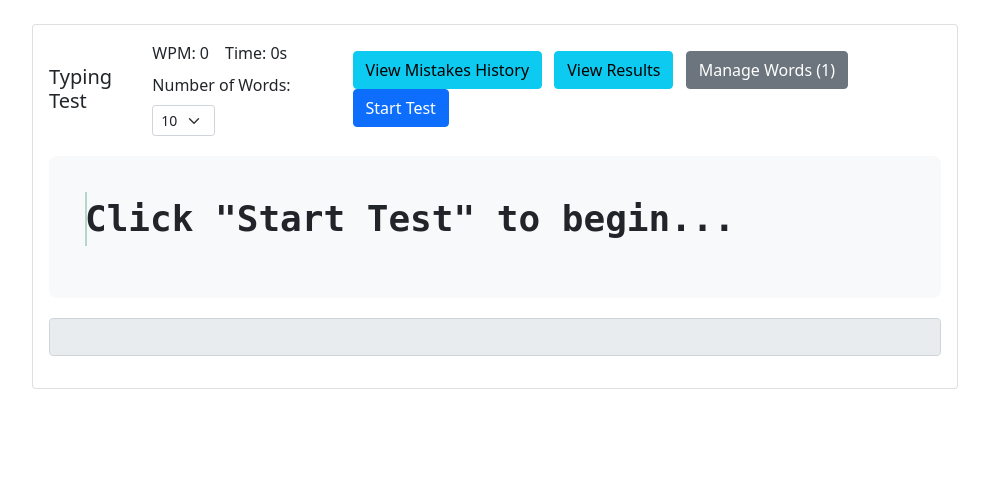
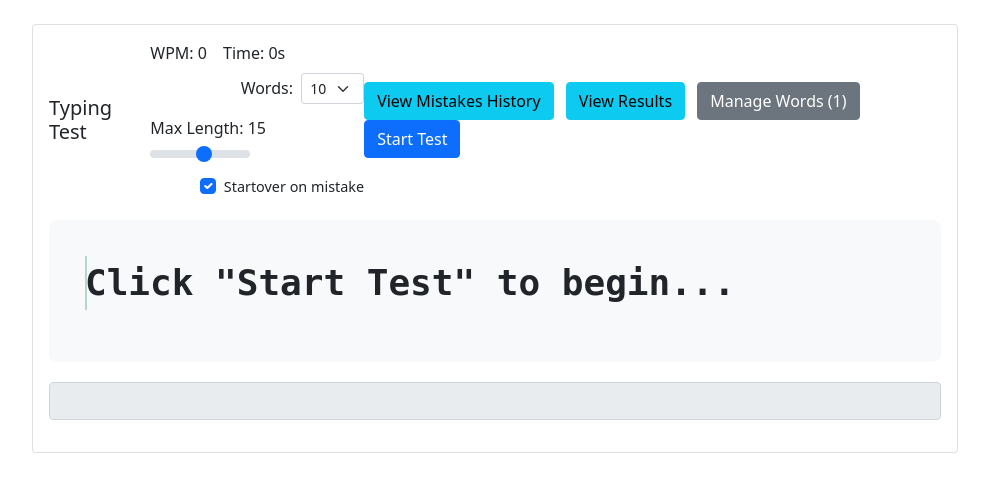
Before and after one commit to Aravindrajeev432/WPM-Tester, a Django app: page / in a window 1280 px wide. Shown: the part 62-554 px from the top of the page, without its empty margins (145-1134 px from the left). Run offline with Django 4.2, Linux system fonts and the light colour scheme; tables that the repository leaves empty hold one stand-in row (values such as "Sample post"); some libraries are stand-ins or nearby versions.

Commit message:
feat: enhance test configuration, statistics, and mistake analytics

```diff
--- a/typing_speed_tester/speed_test/templates/speed_test/home.html
+++ b/typing_speed_tester/speed_test/templates/speed_test/home.html
@@ -89,13 +89,25 @@
                             <div id="live-wpm" class="me-3">WPM: 0</div>
                             <div class="timer" id="timer">Time: 0s</div>
                         </div>
-                        <div class="mt-2">
-                            <label for="word-count" class="form-label">Number of Words:</label>
+                        <div class="mt-2 d-flex flex-column align-items-end">
+                            <div class="mb-2">
+                                <label for="word-count" class="form-label me-1">Words:</label>
                                 <select class="form-select form-select-sm d-inline-block w-auto" id="word-count">
                                     {% for i in "xxxxxxxxxxxxxxxx" %}
                                         <option value="{{ forloop.counter|add:9 }}">{{ forloop.counter|add:9 }}</option>
                                     {% endfor %}
                                 </select>
+                            </div>
+                            <div class="mb-2">
+                                <label for="max-word-length" class="form-label me-1 mb-0">Max Length: <span id="max-length-display">15</span></label>
+                                <input type="range" class="form-range d-inline-block align-middle" id="max-word-length" min="3" max="25" value="15" style="width: 100px;">
+                            </div>
+                            <div>
+                                <div class="form-check">
+                                    <input class="form-check-input" type="checkbox" id="startover-mistake" checked>
+                                    <label class="form-check-label" style="font-size: 0.9rem;" for="startover-mistake">Startover on mistake</label>
+                                </div>
+                            </div>
                         </div>
                     </div>
                     <div>
@@ -165,7 +177,8 @@
 
     function getRandomText() {
         const wordCount = $('#word-count').val();
-        $.get('/get_text/', { word_count: wordCount }, function(data) {
+        const maxLength = $('#max-word-length').val();
+        $.get('/get_text/', { word_count: wordCount, max_length: maxLength }, function(data) {
             if (data.error) {
                 $('#sample-text').html('<div class="alert alert-warning">' + data.error + '</div>');
                 $('#start-btn').prop('disabled', true);
@@ -407,10 +420,14 @@
             $('#mistakes-list').prepend(mistakeRow);
             $('#mistakes-section').show();
 
+            if ($('#startover-mistake').is(':checked')) {
                 // Add a small delay before resetting to show the error state
                 setTimeout(() => {
                     resetTest(false);
                 }, 200);
+            } else {
+                this.value = '';
+            }
             return;
         }
 
@@ -429,6 +446,10 @@
 
     $('#input-text').on('input', handleInput);
 
+    $('#max-word-length').on('input', function() {
+        $('#max-length-display').text($(this).val());
+    });
+
     $('#start-btn').click(function() {
         if (!isTestActive) {
             $(this).text('Restart Test');
@@ -438,5 +459,28 @@
             resetTest(true);
         }
     });
+
+    // Save and load settings
+    $('#word-count, #max-word-length').on('change input', function() {
+        localStorage.setItem(this.id, $(this).val());
+    });
+
+    $('#startover-mistake').on('change', function() {
+        localStorage.setItem(this.id, $(this).is(':checked'));
+    });
+
+    $(document).ready(function() {
+        if (localStorage.getItem('word-count')) {
+            $('#word-count').val(localStorage.getItem('word-count'));
+        }
+        if (localStorage.getItem('max-word-length')) {
+            const maxLen = localStorage.getItem('max-word-length');
+            $('#max-word-length').val(maxLen);
+            $('#max-length-display').text(maxLen);
+        }
+        if (localStorage.getItem('startover-mistake') !== null) {
+            $('#startover-mistake').prop('checked', localStorage.getItem('startover-mistake') === 'true');
+        }
+    });
 </script>
 {% endblock %}
--- a/typing_speed_tester/speed_test/views.py
+++ b/typing_speed_tester/speed_test/views.py
@@ -1,6 +1,22 @@
 from collections import Counter
 import json
 import random
+
+FINGER_MAP = {
+    '1': 'Left Pinky', 'q': 'Left Pinky', 'a': 'Left Pinky', 'z': 'Left Pinky', '!': 'Left Pinky', 'Q': 'Left Pinky', 'A': 'Left Pinky', 'Z': 'Left Pinky', '`': 'Left Pinky', '~': 'Left Pinky',
+    '2': 'Left Ring', 'w': 'Left Ring', 's': 'Left Ring', 'x': 'Left Ring', '@': 'Left Ring', 'W': 'Left Ring', 'S': 'Left Ring', 'X': 'Left Ring',
+    '3': 'Left Middle', 'e': 'Left Middle', 'd': 'Left Middle', 'c': 'Left Middle', '#': 'Left Middle', 'E': 'Left Middle', 'D': 'Left Middle', 'C': 'Left Middle',
+    '4': 'Left Index', 'r': 'Left Index', 'f': 'Left Index', 'v': 'Left Index', '$': 'Left Index', 'R': 'Left Index', 'F': 'Left Index', 'V': 'Left Index',
+    '5': 'Left Index', 't': 'Left Index', 'g': 'Left Index', 'b': 'Left Index', '%': 'Left Index', 'T': 'Left Index', 'G': 'Left Index', 'B': 'Left Index',
+    ' ': 'Thumbs',
+    '6': 'Right Index', 'y': 'Right Index', 'h': 'Right Index', 'n': 'Right Index', '^': 'Right Index', 'Y': 'Right Index', 'H': 'Right Index', 'N': 'Right Index',
+    '7': 'Right Index', 'u': 'Right Index', 'j': 'Right Index', 'm': 'Right Index', '&': 'Right Index', 'U': 'Right Index', 'J': 'Right Index', 'M': 'Right Index',
+    '8': 'Right Middle', 'i': 'Right Middle', 'k': 'Right Middle', ',': 'Right Middle', '*': 'Right Middle', 'I': 'Right Middle', 'K': 'Right Middle', '<': 'Right Middle',
+    '9': 'Right Ring', 'o': 'Right Ring', 'l': 'Right Ring', '.': 'Right Ring', '(': 'Right Ring', 'O': 'Right Ring', 'L': 'Right Ring', '>': 'Right Ring',
+    '0': 'Right Pinky', 'p': 'Right Pinky', ';': 'Right Pinky', '/': 'Right Pinky', ')': 'Right Pinky', 'P': 'Right Pinky', ':': 'Right Pinky', '?': 'Right Pinky',
+    '-': 'Right Pinky', '_': 'Right Pinky', '=': 'Right Pinky', '+': 'Right Pinky', '[': 'Right Pinky', '{': 'Right Pinky', ']': 'Right Pinky', '}': 'Right Pinky',
+    '\\': 'Right Pinky', '|': 'Right Pinky', '\'': 'Right Pinky', '"': 'Right Pinky',
+}
 
 from django.core.paginator import Paginator
 from django.db.models import Count
@@ -15,10 +31,16 @@ def home(request):
 
 def get_text(request):
     words = list(CustomWord.objects.values_list('word', flat=True))
+    max_length = request.GET.get('max_length')
+
+    if max_length and max_length.isdigit():
+        max_len = int(max_length)
+        words = [w for w in words if len(w) <= max_len]
+
     if not words:
         return JsonResponse({
             'text': '',
-            'error': 'No words available. Please add some words first.'
+            'error': 'No words available. Please add some words or increase max word length.'
         })
 
     # Get word count from request, default to 10
@@ -96,17 +118,71 @@ def view_results(request):
     # Get all results ordered by most recent first
     all_results = TypingTest.objects.all().order_by('-created_at')
 
-    # Add word count and process mistakes for each result
+    total_wpm = 0
+    max_wpm = 0
+    total_time = 0
+    total_accuracy = 0
+    test_count = len(all_results)
+
+    typed_words = Counter()
+    mistaken_words = Counter()
+
+    # Process stats and word counts
     for result in all_results:
-        result.word_count = len(result.text.split())
+        total_wpm += result.wpm
+        if result.wpm > max_wpm:
+            max_wpm = result.wpm
+        total_time += result.time_taken
+        total_accuracy += result.accuracy
+
+        words = result.text.split()
+        result.word_count = len(words)
         result.mistake_count = len(result.mistakes)
+
+        for w in words:
+            typed_words[w] += 1
+
+        for wm in result.word_mistakes:
+            mistaken_words[wm['word']] += 1
+
+    avg_wpm = total_wpm / test_count if test_count > 0 else 0
+    avg_accuracy = total_accuracy / test_count if test_count > 0 else 0
+
+    active_words = set(CustomWord.objects.values_list('word', flat=True))
+
+    # Easiest words: Typed frequently with highest success rate
+    easiest_words_list = []
+    for word, count in typed_words.items():
+        if count >= 1 and word in active_words:
+            mistakes = mistaken_words.get(word, 0)
+            success_rate = (count - mistakes) / count
+            easiest_words_list.append({
+                'word': word,
+                'success_rate': success_rate * 100,
+                'typed': count,
+                'mistakes': mistakes
+            })
+
+    # Sort by success rate (desc), then total typed (desc)
+    easiest_words_list.sort(key=lambda x: (x['success_rate'], x['typed']), reverse=True)
+    top_5_easiest = easiest_words_list[:5]
 
     # Create paginator
     paginator = Paginator(all_results, 5)  # Show 5 results per page
     page_number = request.GET.get('page', 1)
     results = paginator.get_page(page_number)
 
-    return render(request, 'speed_test/results.html', {'results': results})
+    context = {
+        'results': results,
+        'avg_wpm': round(avg_wpm),
+        'max_wpm': max_wpm,
+        'avg_accuracy': round(avg_accuracy, 1),
+        'total_time': round(total_time / 60, 1),
+        'top_easiest': top_5_easiest,
+        'total_tests': test_count
+    }
+
+    return render(request, 'speed_test/results.html', context)
 
 def view_mistakes(request):
     # Get all tests with mistakes ordered by most recent first
@@ -121,6 +197,7 @@ def view_mistakes(request):
     letter_mistake_counts = Counter()
     wrong_typed_counts = Counter()
     common_mistakes = Counter()
+    finger_mistake_counts = Counter()
 
     for test in tests:
         # Process word mistakes
@@ -129,10 +206,14 @@ def view_mistakes(request):
 
         # Process character mistakes
         for mistake in test.mistakes:
-            letter_mistake_counts[mistake['expected']] += 1
+            expected = mistake['expected']
+            letter_mistake_counts[expected] += 1
             wrong_typed_counts[mistake['typed']] += 1
-            mistake_key = (mistake['expected'], mistake['typed'])
+            mistake_key = (expected, mistake['typed'])
             common_mistakes[mistake_key] += 1
+
+            finger = FINGER_MAP.get(expected, 'Unknown')
+            finger_mistake_counts[finger] += 1
 
     # Get top 10 most mistaken words
     most_mistaken_words = [
@@ -158,6 +239,11 @@ def view_mistakes(request):
         for (exp, typed), count in common_mistakes.most_common(10)
     ]
 
+    finger_mistakes = [
+        {'finger': finger, 'count': count}
+        for finger, count in finger_mistake_counts.most_common()
+    ]
+
     # Add mistake details to each test
     for test in tests:
         test.mistake_count = len(test.mistakes)
@@ -173,6 +259,7 @@ def view_mistakes(request):
         'total_tests': total_tests,
         'total_mistakes': total_mistakes,
         'most_mistaken_words': most_mistaken_words,
+        'finger_mistakes': finger_mistakes,
         'most_mistaken_letters': most_mistaken_letters,
         'most_wrong_typed': most_wrong_typed,
         'common_mistakes': common_mistakes_list,
```
Also changed, not shown: typing_speed_tester/speed_test/templates/speed_test/mistakes.html (+26 -0 lines), typing_speed_tester/speed_test/templates/speed_test/results.html (+62 -0 lines). Lines whose indentation alone changed are shown as unchanged.
